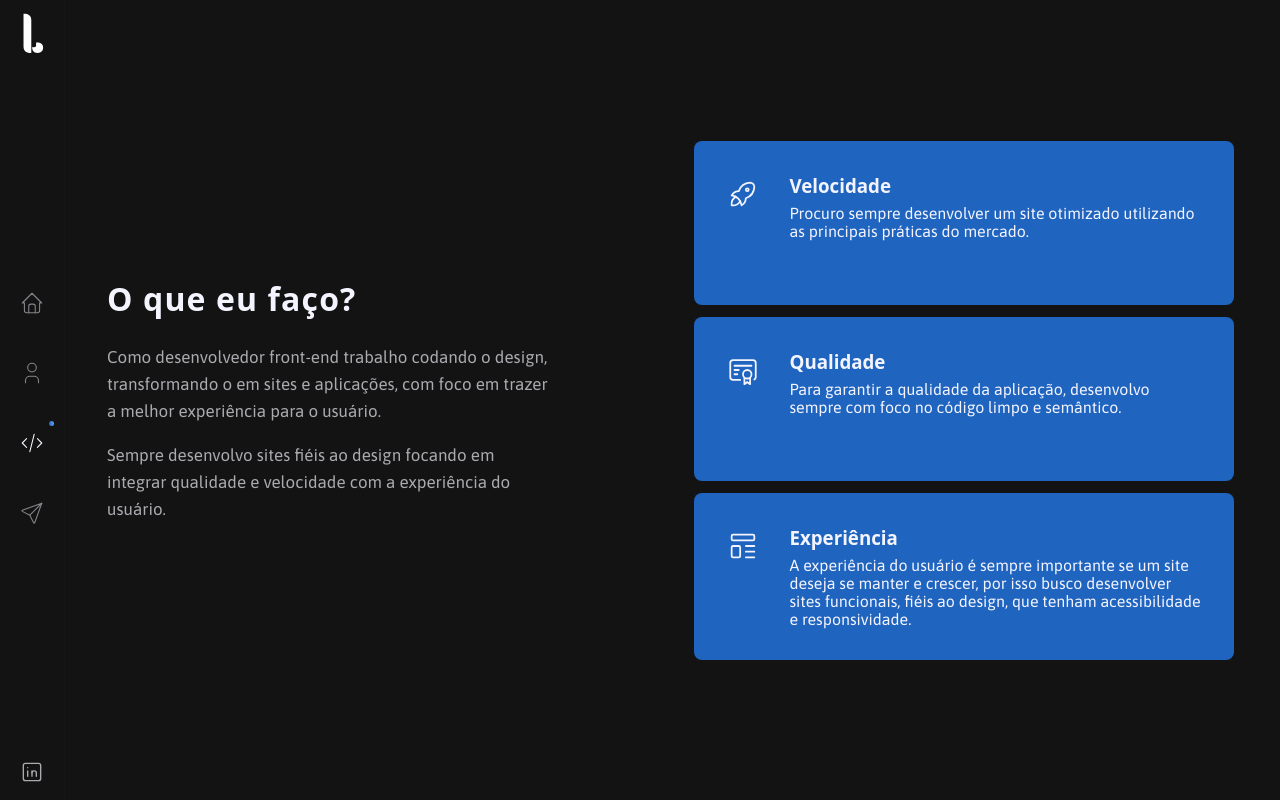
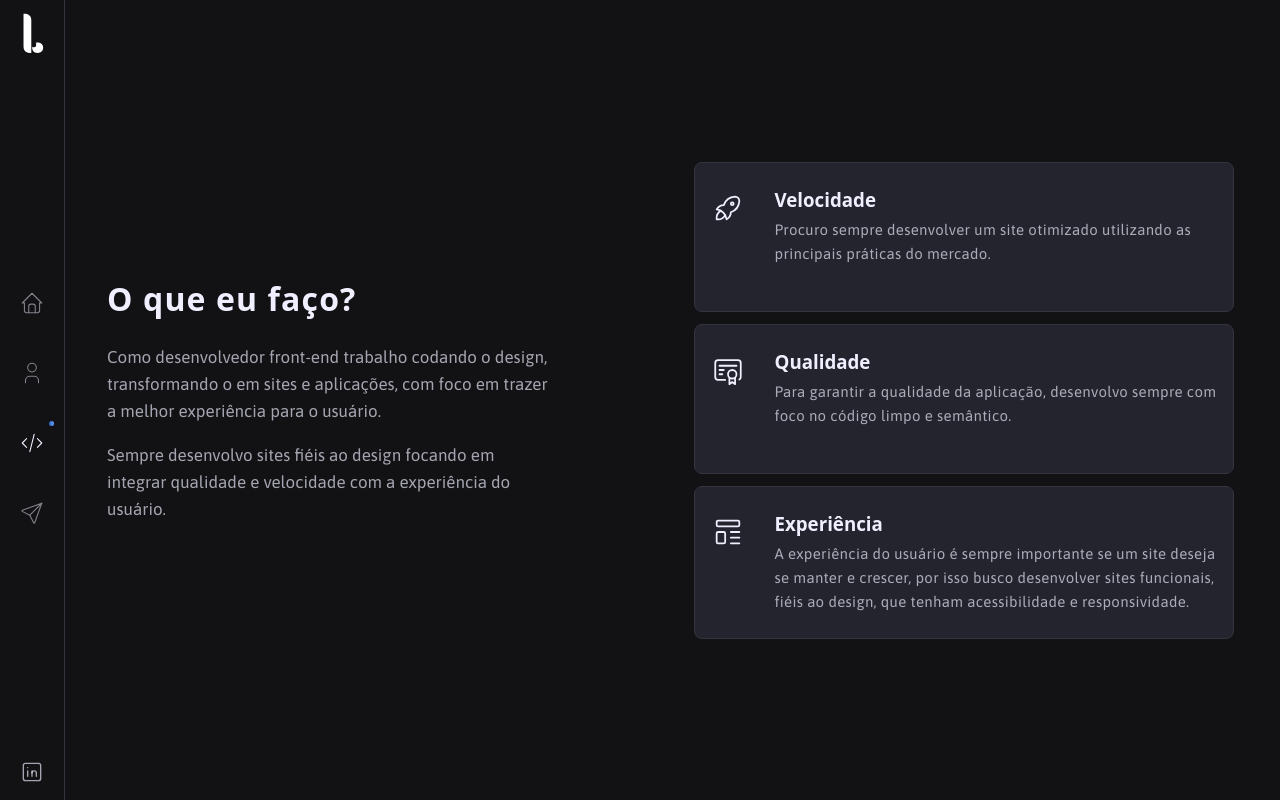
Before and after one commit to lucasfernandodev/lucasfernandodev.github.io, a Next.js app: page /projects in a window 1280 px wide. Built offline with nearby package versions, Linux system fonts and the light colour scheme.

Commit message:
fix: resolve problem img & changing colors

```diff
--- a/src/components/Templates/Error404/style.module.css
+++ b/src/components/Templates/Error404/style.module.css
@@ -31,6 +31,7 @@
   margin-top: 16px;
   display: flex;
 }
+
 @media (max-width: 960px){
   .errorPage{
     padding-top: 42px;
--- a/src/components/Templates/Projects/index.tsx
+++ b/src/components/Templates/Projects/index.tsx
@@ -20,7 +20,7 @@ const ProjectsTemplate = () => {
     <>
     <a href="#mainContent" className="skip-to-content-link" tabIndex={1}>Pular direto para conteúdo</a>
     <Layout>
-      <div className={projects.projects}>
+      <section className={projects.projects}>
         <div className={projects.text} id="mainContent">
           <Title>O que eu faço?</Title>
           <div className={projects.content}>
@@ -57,14 +57,14 @@ const ProjectsTemplate = () => {
           />
 
         </div>
-      </div>
+      </section>
 
 
-      <div className={projects.projects__cards}>{
+      <section className={projects.projects__cards}>{
         List.map((item: cardType) => {
           return <CardPreview key={item.title} description={item.description} image={item.image} link={item.link} title={item.title} />
         })
-      }</div>
+      }</section>
 
     </Layout>
     </>
--- a/src/components/UI/Molecules/CardFeatured/style.module.css
+++ b/src/components/UI/Molecules/CardFeatured/style.module.css
@@ -3,12 +3,14 @@
   min-height: 100px;
   width: 540px;
   border-radius: 8px;
-  background: #1F64BF;
-  padding: 32px;
+  background: var(--color-bg-card);
+  padding: 24px 16px;
   transition: 0.2s linear;
   display: flex;
   flex-direction: row;
   flex-wrap: wrap;
+
+  border: 1px solid var(--color-line);
 }
 
 .card-icon {
@@ -25,6 +27,13 @@
   min-height: 100px;
 }
 
+.card-content{
+  color: var(--color-text);
+  letter-spacing: 0.02rem;
+  font-size: 15px;
+  line-height: 1.5rem;
+}
+
 .card:hover {
   transform: translateY(-5px);
 }
@@ -38,11 +47,6 @@
   margin-bottom: 6px;
 }
 
-
-.card-content {
-
-  font-size: 16px;
-}
 
 @media (max-width: 1200px) {
   .card {
--- a/src/components/UI/Molecules/CardPreview/cardPreview.tsx
+++ b/src/components/UI/Molecules/CardPreview/cardPreview.tsx
@@ -16,11 +16,12 @@ const cardPreview = ({ link, image, title, description , ...args }: cardType) =>
       <div className={style["card-header"]}>
         <Image
           src={image}
-          width={330}
-          height={190}
+          width={328}
+          height={184}
           alt={title}
-          layout="responsive"
+          layout="fixed"
           className={style["card-image"]}
+          quality={99}
         />
       </div>
 
--- a/src/components/UI/Molecules/CardPreview/style.module.css
+++ b/src/components/UI/Molecules/CardPreview/style.module.css
@@ -1,7 +1,8 @@
 .card{
-    width: 330px;
+    width: 328px;
     border-radius: 8px;
-    border: 1px solid var(--color-dark-scrollbar);
+    padding-bottom: 8px;
+    background: var(--color-bg-card);
 }
 
 .card-header{
@@ -10,14 +11,15 @@
     border-radius: 8px 8px 0px 0px;
     overflow: hidden;
 
+    overflow: hidden;
 }
 
-.card-header img{
-    width: 100%;
-    height: auto;
-    object-fit: fill;
-    background: var(--color-dark-scrollbar);
+.card-header{
+    width: 328px;
+    height: 184px;
+
 }
+
 
 .card-main{
     width: 100%;
@@ -44,7 +46,8 @@
 .card .card-main button{
     width: 100%;
     max-width: unset;
-    background: var(--color-gradient);
+    height: 42px;
+    background: var(--color-primary);
     letter-spacing: 0.04em;
 }
 
--- a/src/components/UI/Organisms/Layout/style.module.css
+++ b/src/components/UI/Organisms/Layout/style.module.css
@@ -12,7 +12,7 @@
   justify-content: space-between;
   align-items: center;
   width: 65px;
-  border-right: 1px solid var(--color-dark-paper);
+  border-right: 1px solid var(--color-line);
 }
 
 
--- a/src/styles/variables/colors.css
+++ b/src/styles/variables/colors.css
@@ -1,8 +1,11 @@
 :root{
 
-  --color-dark:#131314;
-  --color-dark-paper: #171717;
+  --color-dark:#121215;
+  --color-dark-paper: #17171d;
   --color-dark-scrollbar: #212121;
+
+  --color-bg-card: #24242f;
+  --color-line: #34343f;
 
   /* --red: #ff7979;
   --green: #20bf6b;
@@ -12,10 +15,23 @@
   --color-primary: #1F64BF;
   --color-secondary: #70a1ff;
 
-  --color-title: #f4f4ff;
-  --color-text: #aaaaaf;
+  --color-title: #efefff;
+  --color-text: #efefffaa;
 
   --color-link-accessibility: #F50057;
 
   --color-gradient: linear-gradient(to right, var(--color-primary), var(--color-secondary));
 }
+
+@keyframes fadeIn{
+  from{
+    opacity: 0;
+  }
+  to{
+    opacity: 1;
+  }
+}
+
+section{
+  animation: fadeIn 300ms forwards linear;
+}
```
